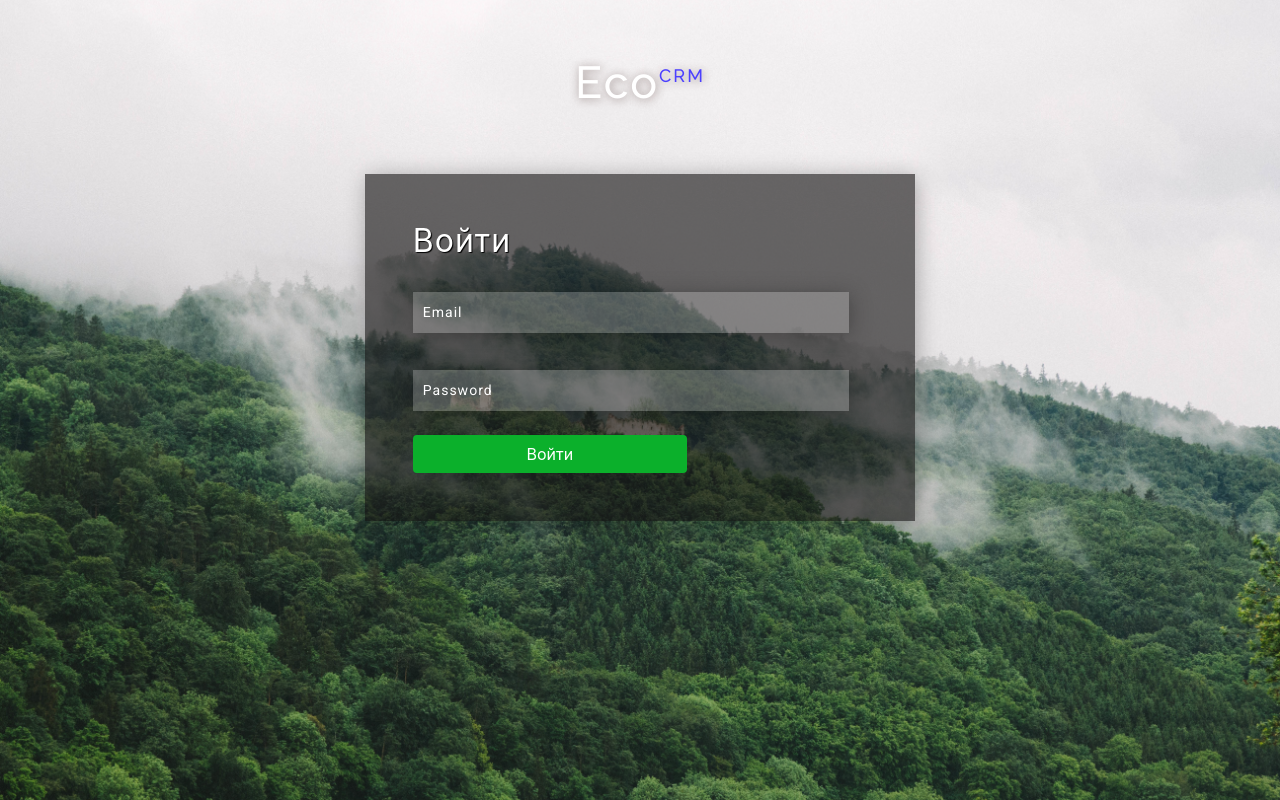
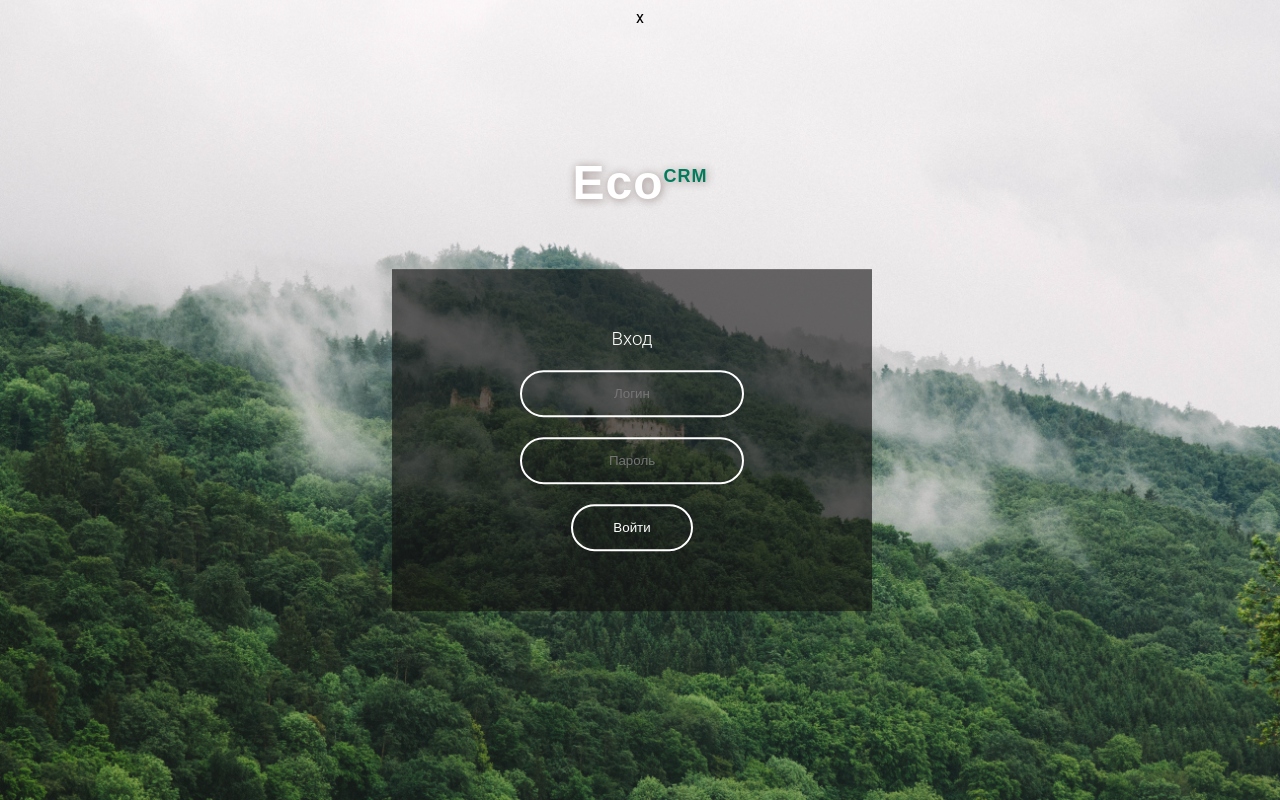
Before and after one commit to StalnoyKapibar/EcoCRM, a Spring app: page /login_user_page in a window 1280 px wide. Run offline with Thymeleaf, Linux system fonts and the light colour scheme; the template is opened without the code that fills it, so the values that code supplies are empty; some libraries are stand-ins or nearby versions.

Commit message:
login page optimization

```diff
--- a/src/main/java/ru/javamentor/EcoCRM/EcoCrmApplication.java
+++ b/src/main/java/ru/javamentor/EcoCRM/EcoCrmApplication.java
@@ -14,8 +14,8 @@ import javax.annotation.PostConstruct;
 @SpringBootApplication
 public class EcoCrmApplication implements WebMvcConfigurer {
 
-	@PostConstruct
-	@Bean(initMethod = "init")
+	//@PostConstruct
+	//@Bean(initMethod = "init")
 	public DataInitializer init() {
 		return new DataInitializer();
 	}
--- /dev/null
+++ b/src/main/resources/static/public/css/login_page.css
@@ -0,0 +1,93 @@
+body {
+    background: url(../images/card.jpg)no-repeat 0px 0px;
+    background-size: cover;
+    -webkit-background-size: cover;
+    -moz-background-size: cover;
+    -o-background-size: cover;
+    background-attachment: fixed;
+    background-position: center;
+    background-size: cover;
+    font-family: 'Roboto', sans-serif;
+    text-align:center;
+}
+
+.head-crm {
+    vertical-align: super;
+    color: #007c5d;
+    font-size: 18px;
+}
+
+/*--header--*/
+.header-w3l {
+    padding: 6em 0 4.5em;
+}
+.header-w3l h1 {
+    font-size: 3em;
+    color: #ffffff;
+    text-shadow: 1px 1px 10px #9a8b89;
+    text-transform: capitalize;
+    font-family: 'Raleway', sans-serif;
+    word-spacing: 7px;
+    letter-spacing: 1px;
+    text-align:center
+}
+/*--box--*/
+.box{
+    width: 400px;
+    padding: 40px;
+    margin: 40px;
+    position: absolute;
+    top: 50%;
+    left: 50%;
+    transform: translate(-60%, -50%);
+    background: rgba(19, 17, 17, 0.62);
+    text-align: center;
+}
+
+.box h3{
+    color: #fff;
+    font-weight: 300;
+}
+
+.box input[type="email"], .box input[type="password"]{
+    /*border:0;*/
+    background: none;
+    display: block;
+    margin: 20px auto;
+    text-align: center;
+    border: 2px solid #fff;
+    padding: 14px 10px;
+    width: 200px;
+    outline: none;
+    color: #ffffff;
+    border-radius: 24px;
+    transition: 0.25s;
+}
+
+.box input[type="email"]:focus, .box input[type="password"]:focus{
+    width: 280px;
+    border-color: #007c5d;
+
+}
+
+.box input[type="submit"]{
+    /*border:0;*/
+    background: none;
+    display: block;
+    margin: 20px auto;
+    text-align: center;
+    border: 2px solid #ffffff;
+    padding: 14px 40px;
+    outline: none;
+    color: #ffffff;
+    border-radius: 24px;
+    transition: 0.25s;
+    cursor: pointer;
+}
+
+.box input[type="submit"]:hover{
+    background: #007c5d;
+}
+#error-message {
+    color : #FFF;
+}
--- a/src/main/resources/static/public/css/registration_page.css
+++ /dev/null
@@ -1,491 +0,0 @@
-body {
-    background: url(../images/card.jpg)no-repeat 0px 0px;
-    background-size: cover;
-    -webkit-background-size: cover;
-    -moz-background-size: cover;
-    -o-background-size: cover;
-    -ms-background-size: cover;
-    background-attachment: fixed;
-    background-position: center;
-    background-size: cover;
-    font-family: 'Roboto', sans-serif;
-    text-align:center;
-}
-
-/*--header--*/
-.header-w3l {
-    padding: 6em 0 4.5em;
-}
-.header-w3l h1 {
-    font-size: 4.5em;
-    color: #ffffff;
-    text-shadow: 1px 1px 10px #9a8b89;
-    letter-spacing: 4px;
-    text-transform: capitalize;
-    font-family: 'Raleway', sans-serif;
-    word-spacing: 7px;
-    letter-spacing: 2px;
-    text-align:center
-}
-/*--//header--*/
-
-/*--main--*/
-.main-content-agile {
-    margin: 0 auto;
-    background: rgba(255, 255, 255, 0.08);
-    background: rgba(19, 17, 17, 0.62);
-    width: 30%;
-    box-shadow: 2px 2px 21px rgba(0, 0, 0, 0.29);
-    position: relative;
-    padding: 3em;
-}
-.sub-main-w3 h2 {
-    font-size: 2em;
-    color: #fff;
-    margin-bottom: 1em;
-    letter-spacing: 1px;
-    font-weight: 400;
-    text-transform: capitalize;
-    text-shadow: 1px 1px 1px #000;
-}
-.sub-main-w3 input[type="email"], .sub-main-w3 input[type="password"] {
-    outline: none;
-    font-size: 14px;
-    border: none;
-    box-shadow: 2px 2px 21px rgba(0, 0, 0, 0.29);
-    background: rgba(255, 255, 255, 0.21);
-    width: 95.9%;
-    color: #fff;
-    padding: 10px;
-    letter-spacing: 1px;
-    font-family: 'Roboto', sans-serif;
-}
-.sub-main-w3 input[type="submit"] {
-    color: #fff;
-    background: #34bf49;
-    border: none;
-    width: 100%;
-    padding: .8em 0em;
-    outline: none;
-    font-size: 1.1em;
-    cursor: pointer;
-    letter-spacing: 1px;
-    text-transform: capitalize;
-    transition: 0.5s all;
-    -webkit-transition: 0.5s all;
-    -o-transition: 0.5s all;
-    -moz-transition: 0.5s all;
-    -ms-transition: 0.5s all;
-    font-family: 'Roboto', sans-serif;
-    margin-top: 1.5em;
-}
-.sub-main-w3 input[type="submit"]:hover {
-    background: #ff4c4c;
-    color: #fff;
-}
-.icon1, .icon2 {
-    position: relative;
-    margin-top: 1.3em;
-}
-.icon1{
-    padding-bottom:1em!important;
-}
-.rem-w3 {
-    margin: 1.5em 0;
-}
-span.check-w3 {
-    float: left;
-    color: #fff;
-    font-size: 13.5px;
-    letter-spacing: 1px;
-}
-.rem-w3 a {
-    color: #fff;
-    float: right;
-    font-size: 13.5px;
-    letter-spacing: 1px;
-}
-.rem-w3 a:hover{
-    color: #dd4b39;
-    transition: 0.5s all;
-    -webkit-transition: 0.5s all;
-    -o-transition: 0.5s all;
-    -moz-transition: 0.5s all;
-    -ms-transition: 0.5s all;
-}
-.sub-main-w3 h6 {
-    color: #fff;
-    font-size: 15px;
-    letter-spacing: 1px;
-    text-transform: capitalize;
-    margin: 2em 0 1em;
-    text-shadow: 1px 1px 2px #000000;
-}
-/*-- social-icons --*/
-.navbar-right.social-icons a {
-    display: inline-block;
-    padding: 10px 0px;
-    text-decoration: none;
-    width: 40%;
-    float: left;
-    margin: 0 4.7%;
-    letter-spacing: 1px;
-    font-weight: 400;
-    cursor: pointer;
-    color: #fff;
-    text-shadow: 1px 1px 1px #000;
-    font-size: 14px!important;
-    border: 1px solid #fff;
-    transition: 0.5s all;
-    -webkit-transition: 0.5s all;
-    -o-transition: 0.5s all;
-    -moz-transition: 0.5s all;
-    -ms-transition: 0.5s all;
-}
-.navbar-right.social-icons a.one-w3ls:hover {
-    background: #3b5998;
-    float: left;
-}
-.navbar-right.social-icons a.two-w3ls:hover {
-    background:#dd4b39;
-}
-.navbar-right.social-icons p i {
-    color: #fff;
-    font-size: 24px;
-}
-.navbar-right.social-icons a i {
-    padding-right: 15px;
-}
-/*-- //social-icons --*/
-/*-- checkbox --*/
-.anim {
-    position: relative;
-    display: block;
-    margin: 1.5em 0;
-}
-label.anim span,label.anim  a {
-    color: #fff;
-    font-size: 13px;
-    display: inline;
-    letter-spacing: 1px;
-    text-transform: capitalize;
-    float: left;
-}
-label.anim  a {
-    display: inline-block;
-    text-decoration:none;
-    float:right;
-}
-.wthree-text ul li {
-    displaY: block;
-}
-.wthree-text ul li:nth-child(1) {
-    margin-right: 36px;
-}
-.agileits-login label {
-    font-size: 1em;
-    color: #fff;
-    font-weight: 400;
-    cursor: pointer;
-    position: relative;
-
-}
-input.checkbox {
-    background:#34bf49;
-    cursor: pointer;
-    width: 1.2em;
-    height: 1.2em;
-    margin: 0 6px 0 0!important;
-    float: left;
-}
-input.checkbox:before {
-    content: "";
-    position: absolute;
-    width: 1.2em;
-    height: 1.2em;
-    background: inherit;
-    cursor: pointer;
-}
-input.checkbox:after {
-    content: "";
-    transition: .4s ease-in-out;
-    position: absolute;
-    top: 0px;
-    left: 0px;
-    z-index: 1;
-    width: 1.1em;
-    height: 1.1em;
-    /* margin-top: 4px; */
-    border: 1px solid #ffffff;
-}
-input.checkbox:checked:after {
-    transform: rotate(-45deg);
-    height: .5rem;
-    border-color: #fff;
-    border-top-color: transparent;
-    border-right-color: transparent;
-}
-.anim input.checkbox:checked:after {
-    transform: rotate(-45deg);
-    height: .5rem;
-    border-color: transparent;
-    border-right-color: transparent;
-    animation: .4s rippling .4s ease;
-    animation-fill-mode: forwards;
-}
-@keyframes rippling {
-    50% {
-        border-left-color: #d24747;
-    }
-    100% {
-        border-bottom-color: #fff;
-        border-left-color: #fff;
-    }
-}
-/*-- //checkbox --*/
-/*--//main--*/
-
-/*--footer--*/
-.footer {
-    padding: 10em 0 14.7em;
-}
-.footer p {
-    font-size: 15px;
-    color: #fff;
-    font-weight: 500;
-    letter-spacing: 2px;
-}
-.footer p a {
-    color:#ff4c4c;
-}
-.footer p a:hover {
-    text-decoration:underline;
-}
-/*--//footer--*/
-/*--placeholder-color--*/
-
-::-webkit-input-placeholder{
-    color:#fff;
-}
-
-:-moz-placeholder { /* Firefox 18- */
-    color: #fff;
-}
-
-::-moz-placeholder {  /* Firefox 19+ */
-    color: #fff;
-}
-
-:-ms-input-placeholder {
-    color: #fff;
-}
-/*--//placeholder-color--*/
-
-/*--responsive--*/
-@media(max-width: 1680px){
-    .header-w3l h1 {
-        font-size: 4em;
-    }
-    .header-w3l {
-        padding: 7em 0 3.5em;
-    }
-    .footer {
-        padding: 8em 0;
-    }
-}
-@media(max-width: 1600px){
-    .header-w3l {
-        padding: 4.5em 0 3.5em;
-    }
-    .header-w3l h1 {
-        font-size: 3.5em;
-    }
-    .footer {
-        padding: 3.07em 0;
-    }
-}
-@media(max-width: 1440px){
-    .header-w3l h1 {
-        font-size: 2.8em;
-    }
-    .wthree-pro h2 {
-        font-size: 1.5em;
-    }
-    .header-w3l {
-        padding: 2.5em 0;
-    }
-    .main-content-agile {
-        width: 38%;
-    }
-    .footer {
-        padding: 3em 0;
-    }
-    .header-w3l {
-        padding: 4.5em 0;
-    }
-    .footer {
-        padding: 5.37em 0;
-    }
-}
-@media(max-width: 1366px){
-    .main-content-agile {
-        width: 40%;
-    }
-    .header-w3l {
-        padding: 3em 0;
-    }
-    .footer {
-        padding: 2.74em 0;
-    }
-}
-@media(max-width: 1280px){
-    .main-content-agile {
-        width: 43%;
-    }
-    .header-w3l {
-        padding: 3.5em 0;
-    }
-    .footer {
-        padding: 3.24em 0;
-    }
-}
-@media(max-width: 1080px){
-    .header-w3l h1 {
-        font-size: 2.6em;
-    }
-    .wthree-pro h2 {
-        font-size: 1.4em;
-        padding: 0.8em 0 0.8em 1.8em;
-    }
-    .main-content-agile {
-        width: 49%;
-    }
-    .sub-main-w3 {
-        padding: 2em;
-    }
-    .sub-main-w3 input[type="submit"] {
-        padding: .7em 4em;
-        font-size: 1em;
-    }
-}
-@media(max-width: 1024px){
-    .main-content-agile {
-        width: 51%;
-    }
-    .header-w3l {
-        padding: 5em 0 3em;
-    }
-    .footer {
-        padding: 3.44em 0;
-    }
-    .sub-main-w3 input[type="email"], .sub-main-w3 input[type="password"] {
-        padding: 9.74px;
-    }
-}
-@media(max-width: 991px){
-    .header-w3l h1 {
-        font-size: 2.5em;
-    }
-}
-@media(max-width: 900px){
-    .main-content-agile {
-        width: 59%;
-    }
-}
-@media(max-width: 800px){
-    .header-w3l h1 {
-        font-size: 2.3em;
-    }
-    .main-content-agile {
-        width: 61%;
-    }
-}
-@media(max-width: 768px){
-    .header-w3l {
-        padding:3em 0 2em;
-    }
-    .main-content-agile {
-        width: 65%;
-        padding: 2em;
-    }
-    .footer {
-        padding: 3em 0 2em 0;
-    }
-}
-@media(max-width:667px){
-    .footer p {
-        font-size: 14px;
-        letter-spacing: 1px;
-        padding: 0 3px;
-    }
-}
-@media(max-width:600px){
-    .main-content-agile {
-        width: 73%;
-        padding: 1em;
-    }
-}
-@media(max-width:568px){
-    .footer p {
-        padding: 0 5px;
-        line-height: 1.9em;
-    }
-}
-@media(max-width:480px){
-    .header-w3l h1 {
-        font-size: 2em;
-    }
-    .sub-main-w3 {
-        padding: 1em;
-    }
-    .navbar-right.social-icons a {
-        margin: 0 3.7%;
-    }
-    .sub-main-w3 h2 {
-        font-size: 1.6em;
-    }
-}
-@media(max-width:414px){
-    .main-content-agile {
-        width: 87%;
-        padding: 1em;
-    }
-    .header-w3l {
-        padding: 2em 0 1.2em;
-    }
-    .header-w3l h1 {
-        font-size: 1.8em;
-        line-height: 1.5em;
-    }
-    .footer {
-        padding: 2em 0 1em 0;
-    }
-    .sub-main-w3 h2 {
-        font-size: 1.5em;
-    }
-    .sub-main-w3 h6 {
-        margin: 1.3em 0 1em;
-    }
-}
-@media(max-width:375px){
-    .icon1, .icon2 {
-        position: relative;
-        margin-top: 0.5em;
-    }
-    .navbar-right.social-icons a i {
-        padding-right: 5px;
-    }
-}
-@media(max-width: 320px){
-    .header-w3l h1 {
-        font-size: 1.6em;
-        line-height: 1.5em;
-    }
-    .sub-main-w3 {
-        padding: 0em;
-    }
-    .header-w3l {
-        padding: 1em 0 0.5em;
-    }
-}
-/*--//responsive--*/
--- a/src/main/resources/static/public/js/login.js
+++ b/src/main/resources/static/public/js/login.js
@@ -22,3 +22,9 @@ function auth() {
         dataType: 'application/x-www-form-urlencoded'
     });
 }
+
+addEventListener("load", function() {
+    setTimeout(hideURLbar, 0); }, false);
+function hideURLbar(){
+    window.scrollTo(0,1);
+}
--- a/src/main/resources/templates/login_user_page.html
+++ b/src/main/resources/templates/login_user_page.html
@@ -5,56 +5,19 @@
     <title>Title</title>
     <meta name="viewport" content="width=device-width, initial-scale=1">
     <meta http-equiv="Content-Type" content="text/html; charset=utf-8" />
-    <script type="application/x-javascript"> addEventListener("load", function() { setTimeout(hideURLbar, 0); }, false);
-    function hideURLbar(){ window.scrollTo(0,1); } </script>
-    <link href="//fonts.googleapis.com/css?family=Raleway:400,500,600,700,800" rel="stylesheet">
-    <link href="//fonts.googleapis.com/css?family=Roboto:300,400,500,700" rel="stylesheet">
-    <link href="/public/css/registration_page.css" rel="stylesheet"></head>
-    <link rel="stylesheet" href="https://maxcdn.bootstrapcdn.com/bootstrap/4.0.0/css/bootstrap.min.css" integrity="sha384-Gn5384xqQ1aoWXA+058RXPxPg6fy4IWvTNh0E263XmFcJlSAwiGgFAW/dAiS6JXm" crossorigin="anonymous">
-    <script src='//ajax.googleapis.com/ajax/libs/jquery/1.10.2/jquery.min.js'></script><script src="//m.servedby-buysellads.com/monetization.js" type="text/javascript"></script>
-    <script src="/public/js/login.js" type="text/javascript"></script>
+    <link href="/public/css/login_page.css" rel="stylesheet"></head>
+<script src='//ajax.googleapis.com/ajax/libs/jquery/1.10.2/jquery.min.js'></script>
+<script src="/public/js/login.js" type="text/javascript"></script>
 </head>
-<body>
-<style>
-    .green {
-        color: #0bb02b;
-    }
-    .head-crm {
-        vertical-align: super;
-        color: #4c40ff;
-        font-size: 18px;
-    }
-</style>
+<body>x
 <div class="header-w3l">
-    <h1 class="form-signin-heading green">Eco<span class="head-crm">CRM</span> </h1>
+    <h1 class="form-signin-heading">Eco<span class="head-crm">CRM</span> </h1>
 </div>
-<div class="main-content-agile">
-    <div class="sub-main-w3">
-        <h2>Войти</h2>
-        <form action="#" method="post">
-            <!--<div>-->
-                <!--<a href="#" class="two-w3ls" ><i class="fa fa-google-plus" aria-hidden="true"></i>Vk</a>-->
-                <!--<div class="clear"></div>-->
-            <!--</div>-->
-            <div class="icon1">
-                <input id="email-place" placeholder="Email" name="mail" type="email" required="">
-            </div>
-
-            <div class="icon2">
-                <input id="password-place" placeholder="Password" name="Password" type="password" required="">
-            </div>
-
-            <label class="anim">
-                <!--<input type="checkbox" class="checkbox">-->
-                <!--<span>Запомнить меня</span>-->
-                <!--<a href="#">Напомнить пароль</a>-->
-            </label>
-            <div class="clear"></div>
-            <input onclick="auth()" class="btn" style="background-color: #0bb02b; color: white;" value="Войти">
-        </form>
-    </div>
-</div>
-<div class="footer">
-</div>
+<form class="box" action="#" method="post">
+    <h3>Вход</h3>
+    <input id="email-place" placeholder="Логин" name="mail" type="email" required="">
+    <input id="password-place" placeholder="Пароль" name="Password" type="password" required="">
+    <input type="submit" name="" value="Войти" onclick="auth()">
+</form>
 </body>
 </html>
```
